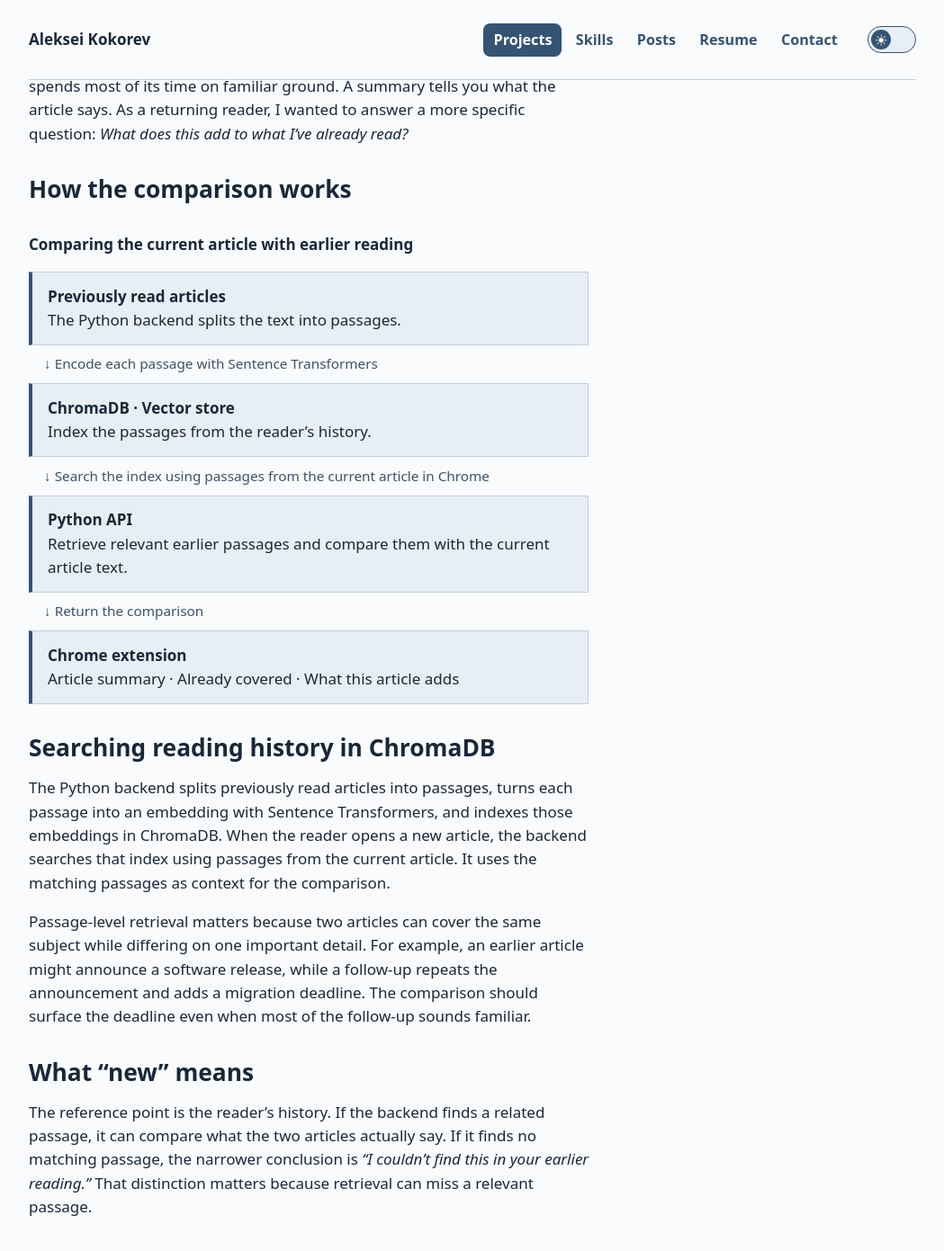
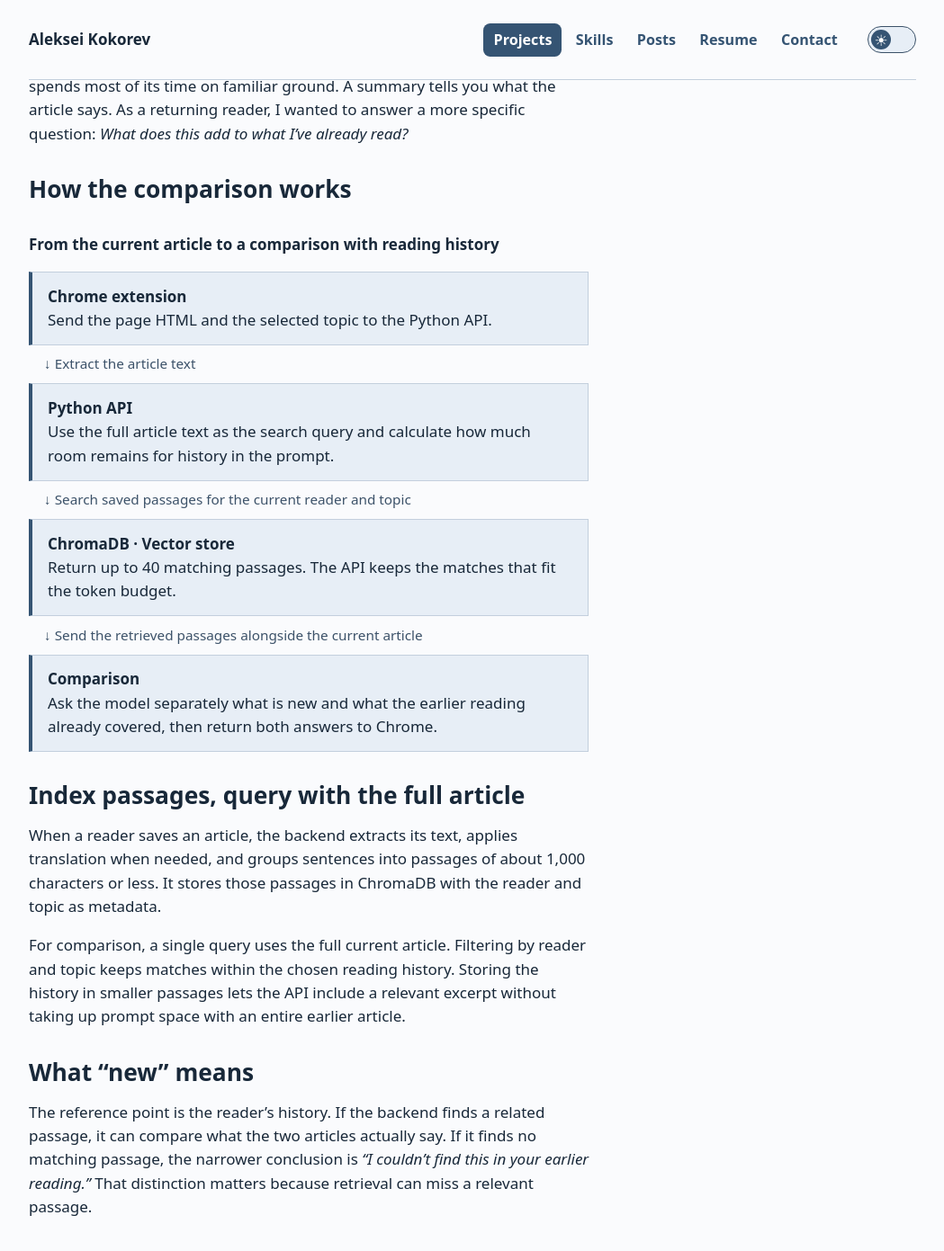
Before and after one commit to alex-coch/alex-coch.github.io, a Jekyll site: the page projects/article-comparison/index.html, which Jekyll copies as it is, in a window 1280 px wide and 1400 px high, scrolled down 1183 px. Shown: the top 1391 px of the window at 90% size, without its empty margins (115-1164 px from the left). Built offline with Jekyll 4.4.1, drawn with Linux system fonts in a browser that asks for light colours.

Commit message:
Explain the article retrieval pipeline from the original implementation

```diff
--- a/projects/article-comparison/index.html
+++ b/projects/article-comparison/index.html
@@ -63,18 +63,18 @@
   <p>When you follow a topic across several publications, a new article often spends most of its time on familiar ground. A summary tells you what the article says. As a returning reader, I wanted to answer a more specific question: <em>What does this add to what I’ve already read?</em></p>
   <h2>How the comparison works</h2>
   <figure class="pipeline">
-    <figcaption>Comparing the current article with earlier reading</figcaption>
-    <div class="node"><strong>Previously read articles</strong> <span>The Python backend splits the text into passages.</span></div>
-    <div class="edge">↓ Encode each passage with Sentence Transformers</div>
-    <div class="node"><strong>ChromaDB · Vector store</strong> <span>Index the passages from the reader’s history.</span></div>
-    <div class="edge">↓ Search the index using passages from the current article in Chrome</div>
-    <div class="node"><strong>Python API</strong> <span>Retrieve relevant earlier passages and compare them with the current article text.</span></div>
-    <div class="edge">↓ Return the comparison</div>
-    <div class="node"><strong>Chrome extension</strong> <span>Article summary · Already covered · What this article adds</span></div>
+    <figcaption>From the current article to a comparison with reading history</figcaption>
+    <div class="node"><strong>Chrome extension</strong> <span>Send the page HTML and the selected topic to the Python API.</span></div>
+    <div class="edge">↓ Extract the article text</div>
+    <div class="node"><strong>Python API</strong> <span>Use the full article text as the search query and calculate how much room remains for history in the prompt.</span></div>
+    <div class="edge">↓ Search saved passages for the current reader and topic</div>
+    <div class="node"><strong>ChromaDB · Vector store</strong> <span>Return up to 40 matching passages. The API keeps the matches that fit the token budget.</span></div>
+    <div class="edge">↓ Send the retrieved passages alongside the current article</div>
+    <div class="node"><strong>Comparison</strong> <span>Ask the model separately what is new and what the earlier reading already covered, then return both answers to Chrome.</span></div>
   </figure>
-  <h2>Searching reading history in ChromaDB</h2>
-  <p>The Python backend splits previously read articles into passages, turns each passage into an embedding with Sentence Transformers, and indexes those embeddings in ChromaDB. When the reader opens a new article, the backend searches that index using passages from the current article. It uses the matching passages as context for the comparison.</p>
-  <p>Passage-level retrieval matters because two articles can cover the same subject while differing on one important detail. For example, an earlier article might announce a software release, while a follow-up repeats the announcement and adds a migration deadline. The comparison should surface the deadline even when most of the follow-up sounds familiar.</p>
+  <h2>Index passages, query with the full article</h2>
+  <p>When a reader saves an article, the backend extracts its text, applies translation when needed, and groups sentences into passages of about 1,000 characters or less. It stores those passages in ChromaDB with the reader and topic as metadata.</p>
+  <p>For comparison, a single query uses the full current article. Filtering by reader and topic keeps matches within the chosen reading history. Storing the history in smaller passages lets the API include a relevant excerpt without taking up prompt space with an entire earlier article.</p>
   <h2>What “new” means</h2>
   <p>The reference point is the reader’s history. If the backend finds a related passage, it can compare what the two articles actually say. If it finds no matching passage, the narrower conclusion is <em>“I couldn’t find this in your earlier reading.”</em> That distinction matters because retrieval can miss a relevant passage.</p>
 </section>
```
